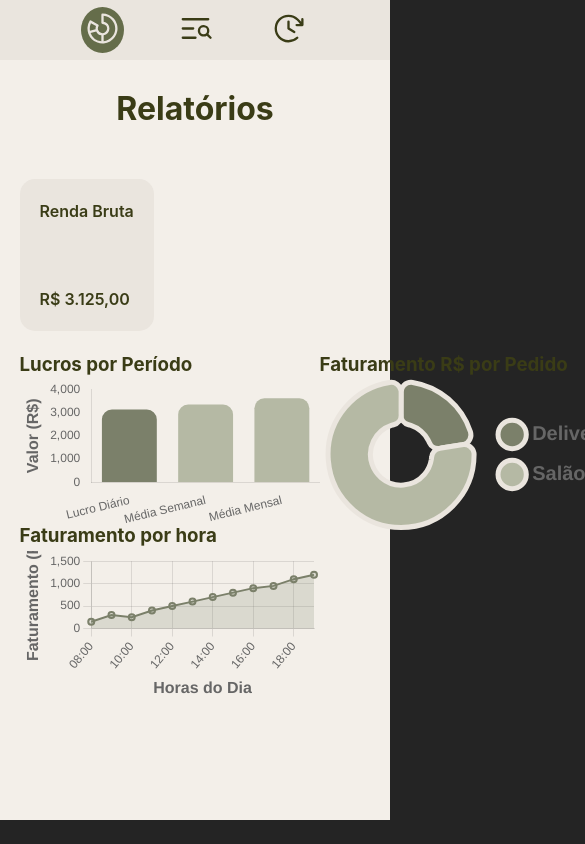
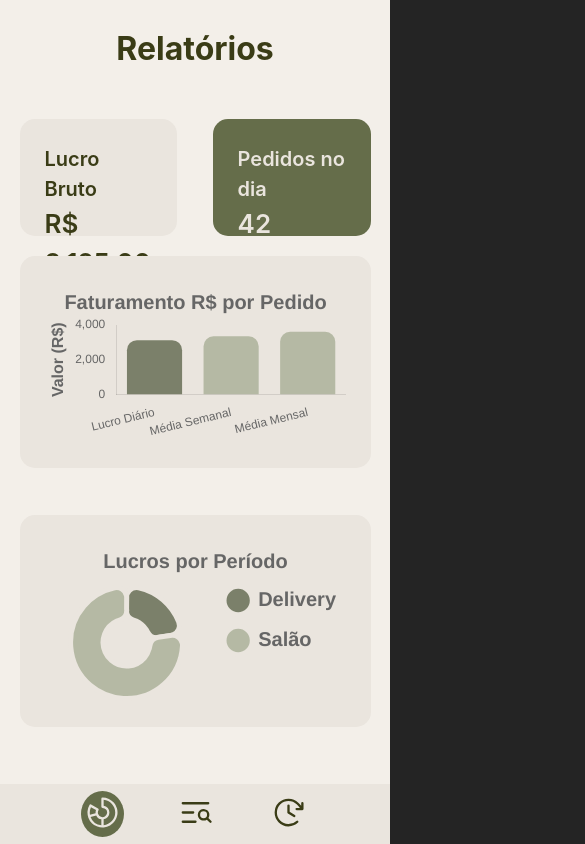
Before and after one commit to Orderize/site, a React (Vite) app: page /relatorios in a window 390 px wide. Shown: the top 844 px of the page, 585 px wide, since content can reach past the window. Built offline with nearby package versions, Linux system fonts and the light colour scheme.

Commit message:
[FEAT] uploading last step to dash page

```diff
--- a/src/components/navbar/navbar.css
+++ b/src/components/navbar/navbar.css
@@ -2,9 +2,11 @@
     /* Celular */
 
     .container-navbar {
-        display: flex;
-        align-items: center;
         justify-content: space-between;
+
+        position: fixed;
+        bottom: 0;
+        left: 0;
 
         background: #EAE5DE;
 
@@ -16,17 +18,11 @@
 
     .logo {
         display: none;
-
     }
 
     .ordenation-navbar {
-        display: flex;
-
-        width: calc(100%);
-    }
-
-    .ordenation-navbar > ul {
-        /* display: none; */
+        justify-content: space-evenly;
+        width: 100%;
     }
 
 }
--- a/src/components/navbar/navbar.jsx
+++ b/src/components/navbar/navbar.jsx
@@ -20,11 +20,11 @@ function navbar({ role, activeButton }) {
     };
 
 
-    const nameMiddleButton = role === "admin" ? "Gerenciamento" : "Opções";
+    const nameMiddleButton = role === "admin" ? "Gestão" : "Opções";
 
     return (
         <>
-            <nav className="container-navbar">
+            <nav className="container-navbar center">
                 {
                     isDesktop
                         &&
--- a/src/components/navbar/option/option.css
+++ b/src/components/navbar/option/option.css
@@ -5,14 +5,14 @@
     }
     50% {
         opacity: 1;
-        height: 100%;
+        height: 28%;
     }
 }
 
 @keyframes closeComponent {
     0% {
         opacity: 1;
-        height: 100%;
+        height: 30%;
     }
     50% {
         height: 0%;
--- a/src/pages/report/report.css
+++ b/src/pages/report/report.css
@@ -2,7 +2,7 @@
 
     .container-report {
         width: 100vw;
-        height: 90vh;
+        height: calc(100vh - 60px);
 
         background-color: #F3EFE9;
         color: #3A3C16;
@@ -18,13 +18,43 @@
 
     .container-report > section {
         display: flex;
+        justify-content: space-between;
 
         margin: 20px auto;
 
         width: 90%;
-        height: 20%;
+        height: 15%;
     }
 
+    .container-report > section > div {
+        border-radius: 15px;
+        padding: 25px;
+    }
+
+    .container-report > section.area-kpis > div {
+        width: 45%;
+    }
+
+    .container-report > section.area-kpis > div > p {
+        font-size: 20px;
+    }
+
+    .container-report > section.area-kpis > div > p.value {
+        font-size: 26px;
+    }
+
+    .container-report > section.area-mini-charts {
+        justify-content: space-between;
+        flex-direction: column;
+
+        height: 60%;
+    }
+
+    .container-report > section.area-mini-charts > div {
+        height: 45%;
+        text-align: center;
+        background-color: #EAE5DE;
+    }
 }
 
 @media screen and (min-width: 1200px) {
--- a/src/pages/report/report.jsx
+++ b/src/pages/report/report.jsx
@@ -37,16 +37,15 @@ function Report() {
             <main className="container-report">
                 <h1>Relatórios</h1>
                 <section className="area-kpis">
+                    {
+                        isDesktop ?
+                        [
                             <Kpi
                                 background={"#EAE5DE"}
                                 color={"#3A3C16"}
-                        title={"Renda Bruta"}
+                                title={"Lucro Bruto"}
                                 value={"R$ 3.125,00"}
-                    />
-                    {
-                        isDesktop
-                        &&
-                        [
+                            />,
                             <Kpi
                                 background={"#656D4A"}
                                 color={"#EAE5DE"}
@@ -66,25 +65,40 @@ function Report() {
                                 value={"R$ 3.125,00"}
                             />
 
+                        ] : [
+                            <Kpi
+                                background={"#EAE5DE"}
+                                color={"#3A3C16"}
+                                title={"Lucro Bruto"}
+                                value={"R$ 3.125,00"}
+                            />,
+                            <Kpi
+                                background={"#656D4A"}
+                                color={"#EAE5DE"}
+                                title={"Pedidos no dia"}
+                                value={"42"}
+                            />,
                         ]
+
                     }
                 </section>
                 <section className="area-mini-charts">
                     <div className="charts profit">
-                        <h3>Lucros por Período</h3>
                         <Bar
                             data={profitData.data}
                             options={profitData.options}
                         />
                     </div>
                     <div className="charts">
-                        <h3>Faturamento R$ por Pedido</h3>
                         <Doughnut
                             data={invoicingData.data}
                             options={invoicingData.options}
                         />
                     </div>
                 </section>
+                {
+                    isDesktop
+                        &&
                     <section className="area-charts">
                         <div className="charts profit">
                             <h3>Faturamento por hora</h3>
@@ -94,6 +108,7 @@ function Report() {
                             />
                         </div>
                     </section>
+                }
             </main>
         </>
     )
--- a/src/services/ChartData/useChartData.jsx
+++ b/src/services/ChartData/useChartData.jsx
@@ -32,6 +32,13 @@ function useChartData() {
                         responsive: true,
                         maintainAspectRatio: false,
                         plugins: {
+                            title: {
+                                display: true,
+                                text: "Lucros por Período",
+                                font: {
+                                    size: 20,
+                                },
+                            },
                             legend: {
                                 position: "right",
                                 labels: {
@@ -68,6 +75,13 @@ function useChartData() {
                         responsive: true,
                         maintainAspectRatio: false,
                         plugins: {
+                            title: {
+                                display: true,
+                                text: "Faturamento R$ por Pedido",
+                                font: {
+                                    size: 20,
+                                },
+                            },
                             legend: {
                                 display: false,
                                 position: "bottom",
```
Lines whose indentation alone changed are shown as unchanged.
